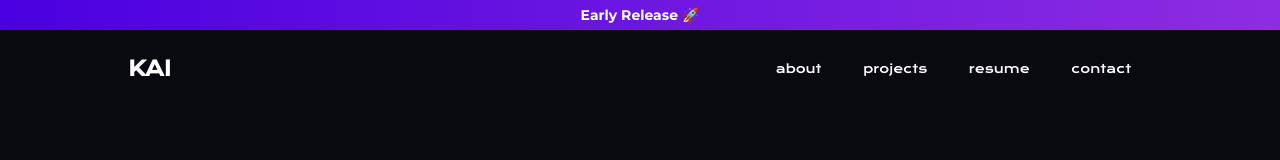
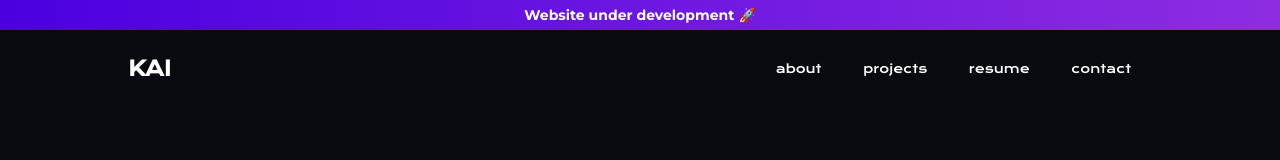
Before and after one commit to kaicoleridge/website, a Next.js app: page /projects in a window 1280 px wide. Shown: the top 160 px of the page. Built offline with nearby package versions, Linux system fonts and the light colour scheme.

Commit message:
updated banner status

```diff
--- a/components/Banner.js
+++ b/components/Banner.js
@@ -2,9 +2,7 @@ import style from '../styles/Banner.module.css'
 
 
 const Banner = () => {
-
-
-    return (<div className={style.banner}><p>Early Release 🚀</p>
+   return (<div className={style.banner}><p>Website under development 🚀</p>
            </div>
     )
 
```
